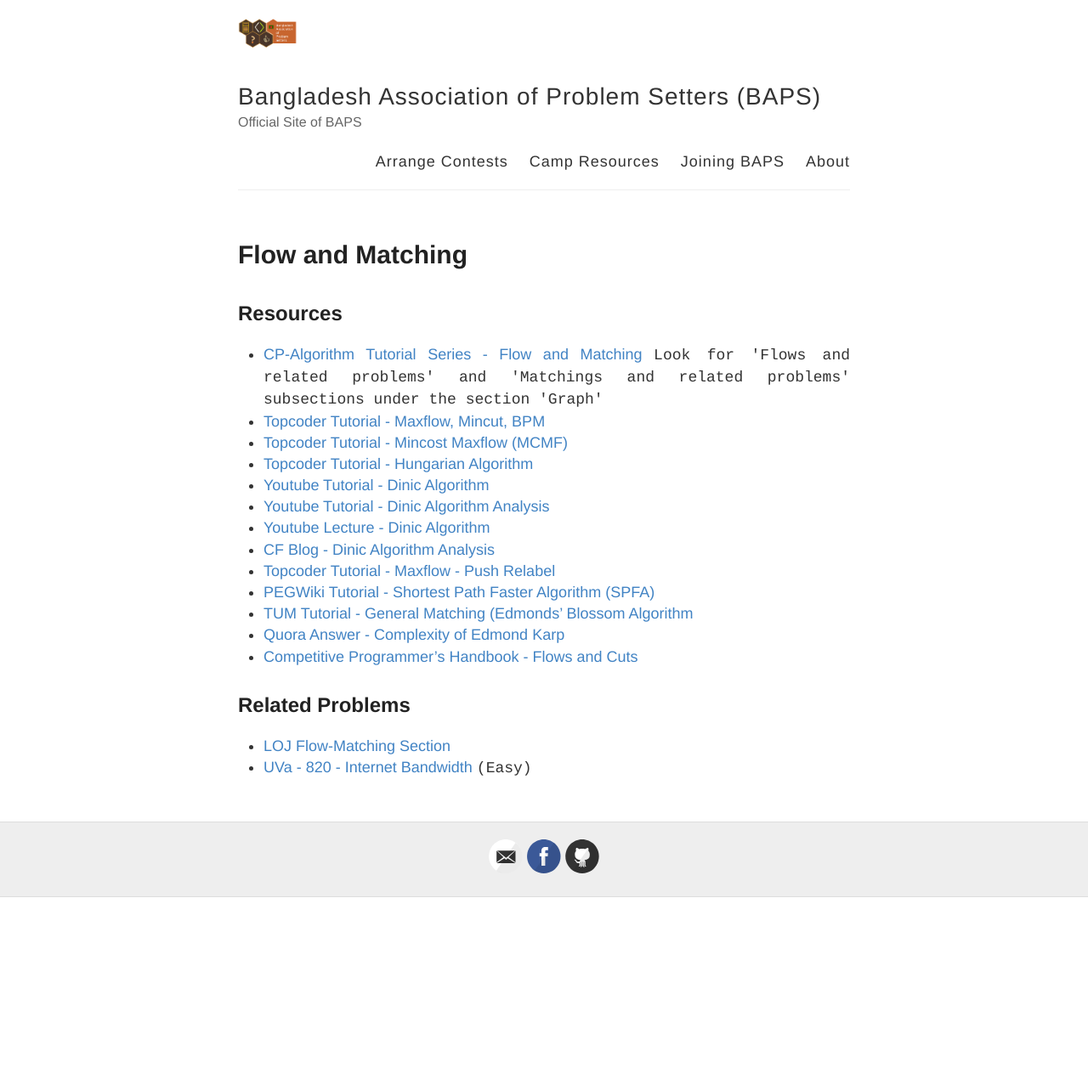
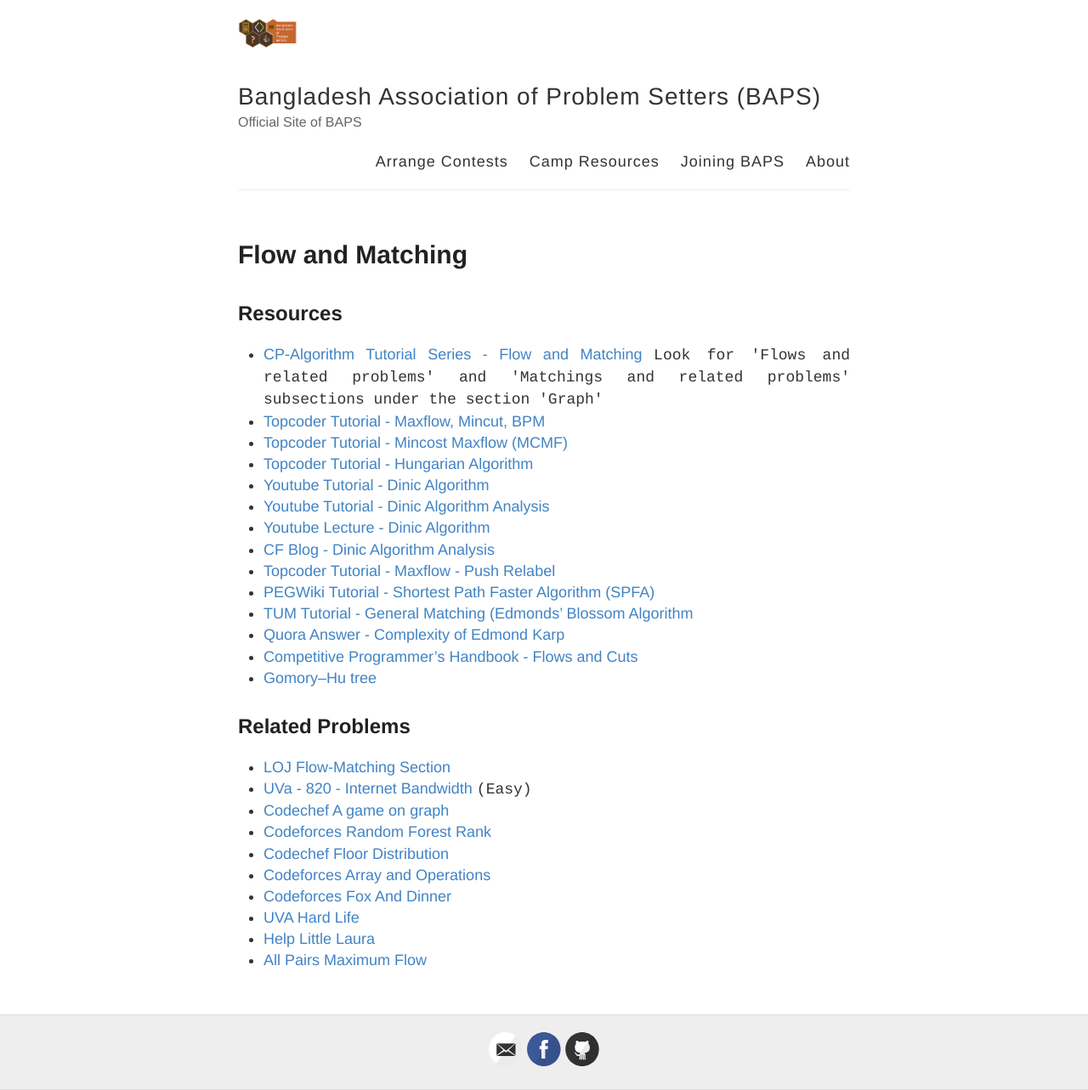
Before and after one commit to baps-bgd/baps-bgd.github.io, a Jekyll site: the page built from _posts/2021-01-03-flow-matching.md, in a window 1280 px wide. Shown: the whole page at 85% size. Built offline with Jekyll 4.4.1, drawn with Linux system fonts in a browser that asks for light colours; before the commit the page ends 1056 px from its top, so only the background shows below that.

Commit message:
Update 2021-01-03-flow-matching.md

```diff
--- a/_posts/2021-01-03-flow-matching.md
+++ b/_posts/2021-01-03-flow-matching.md
@@ -18,6 +18,7 @@
 - [TUM Tutorial - General Matching (Edmonds' Blossom Algorithm](https://www-m9.ma.tum.de/graph-algorithms/matchings-blossom-algorithm/index_en.html){:target="\_blank"}
 - [Quora Answer - Complexity of Edmond Karp](https://www.quora.com/Is-there-a-simple-intuitive-way-to-explain-why-the-Edmonds-Karp-max-flow-algorithm-takes-O-EV-2/answer/Tadeusz-Panda){:target="\_blank"}
 - [Competitive Programmer's Handbook - Flows and Cuts](https://raw.githubusercontent.com/baps-bgd/baps-bgd.github.io/master/_files/Competitive-Programmer%E2%80%99s-Handbook.pdf#page=191){:target="\_blank"}
+- [Gomory–Hu tree](https://en.wikipedia.org/wiki/Gomory%E2%80%93Hu_tree){:target="\_blank"}
 
 [](){:target="\_blank"}
 [](){:target="\_blank"}
@@ -27,3 +28,11 @@
 ## Related Problems
 - [LOJ Flow-Matching Section](https://lightoj.com/problems/category/flow){:target="\_blank"}
 - [UVa - 820 - Internet Bandwidth](https://onlinejudge.org/external/8/820.pdf){:target="\_blank"} `(Easy)`
+- [Codechef A game on graph](https://www.codechef.com/problems/HAMILG){:target="\_blank"}
+- [Codeforces Random Forest Rank](https://codeforces.com/problemset/problem/1067/E){:target="\_blank"}
+- [Codechef Floor Distribution](https://www.codechef.com/problems/FLOORDIS){:target="\_blank"}
+- [Codeforces Array and Operations](https://codeforces.com/contest/499/problem/E){:target="\_blank"}
+- [Codeforces Fox And Dinner](https://codeforces.com/problemset/problem/512/C){:target="\_blank"}
+- [UVA Hard Life](https://onlinejudge.org/index.php?option=onlinejudge&Itemid=8&page=show_problem&problem=4135){:target="\_blank"}
+- [Help Little Laura](https://onlinejudge.org/index.php?option=onlinejudge&Itemid=8&page=show_problem&problem=4534){:target="\_blank"}
+- [All Pairs Maximum Flow](https://onlinejudge.org/index.php?option=com_onlinejudge&Itemid=8&page=show_problem&problem=2641){:target="\_blank"}
```
